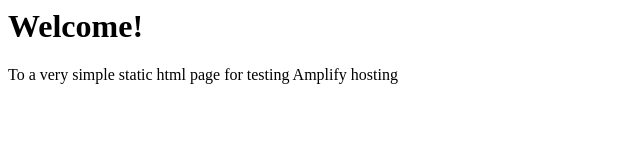
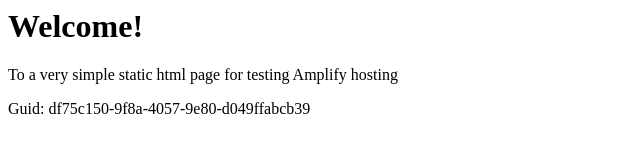
Before and after one commit to aws-aemilia-cdg/Github-PR-Commit-Integration-Test-DoNotTouch-v1-prod-eu-west-3, a website: page src/index.html in a window 1280 px wide. Shown: the whole page, without its empty margins (0-640 px from the left). Drawn offline with Linux system fonts and the light colour scheme.

Commit message:
commit from integ tests

```diff
--- a/src/index.html
+++ b/src/index.html
@@ -1,3 +1,5 @@
+
+
 <html lang="en">
 
 <head>
@@ -10,6 +12,6 @@
 <body>
     <h1>Welcome!</h1>
     <p>To a very simple static html page for testing Amplify hosting</p>
-</body>
+    <p>Guid: df75c150-9f8a-4057-9e80-d049ffabcb39</p></body>
 
 </html>
```
